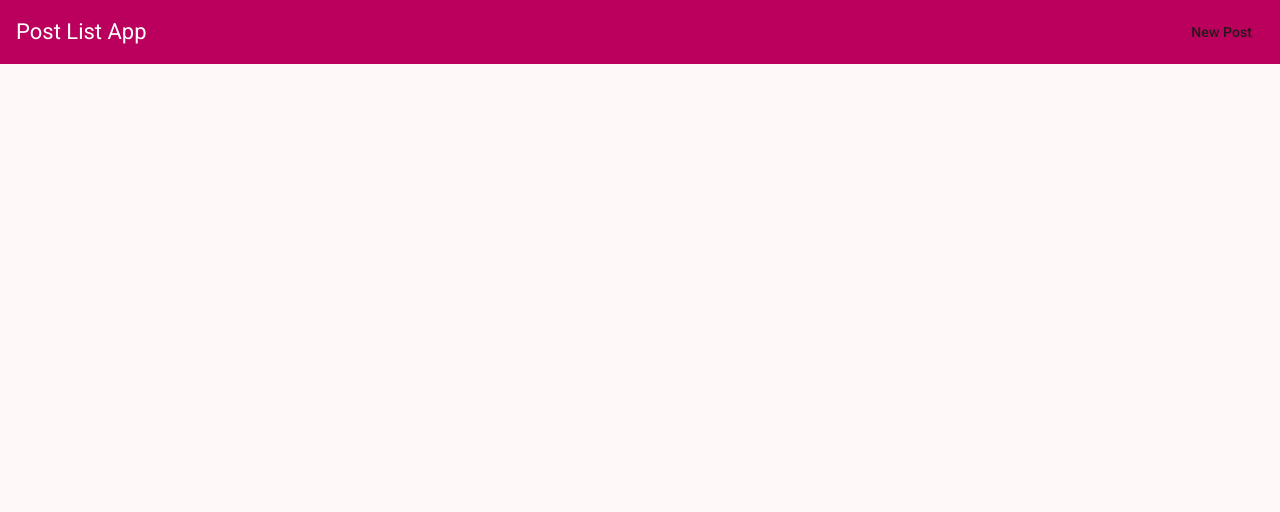
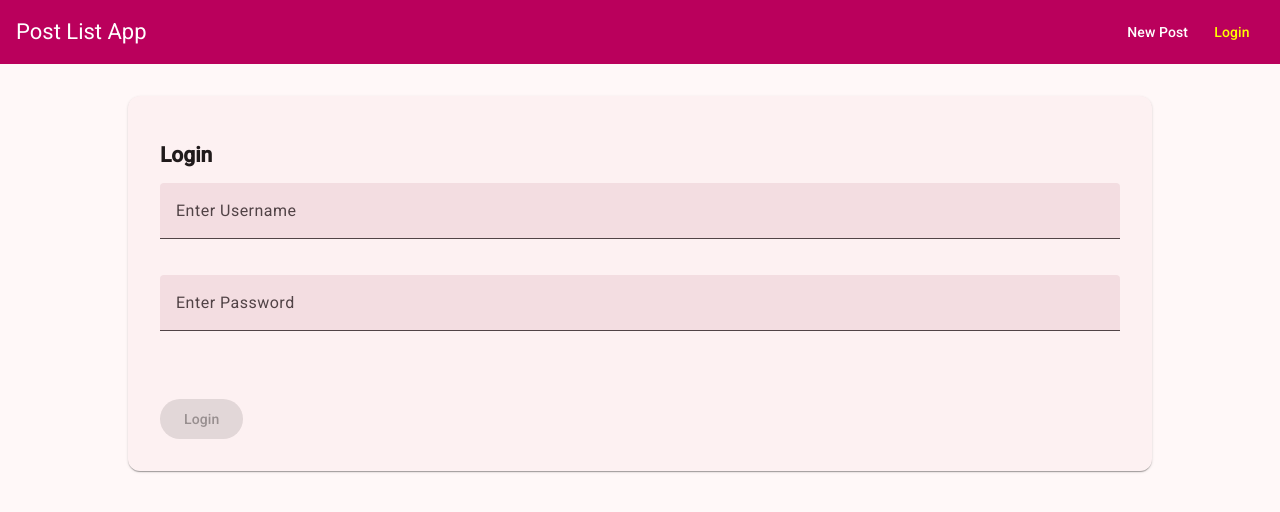
Before and after one commit to MEGHA2507/Post-MEAN-App, an Angular app: page /login in a window 1280 px wide. Before the commit this address led to /. Shown: the top 512 px of the page. Built offline with nearby package versions, Linux system fonts and the light colour scheme.

Commit message:
login form and adding it in header to navigate from home page

```diff
--- a/src/app/header/header.html
+++ b/src/app/header/header.html
@@ -1,9 +1,12 @@
 <mat-toolbar>
-    <span routerLink="/">Post List App</span>
+    <span routerLink="/" class="link">Post List App</span>
     <span class="spacer"></span>
     <ul>
         <li>
-            <a mat-button routerLink="/createPost" routerLinkActive="mat-accent">New Post</a>
+            <a mat-button routerLink="/createPost" routerLinkActive="active-link" class="link">New Post</a>
+        </li>
+        <li>
+            <a mat-button routerLink="/login" routerLinkActive="active-link" class="link">Login</a>
         </li>
     </ul>
 </mat-toolbar>
--- a/src/app/header/header.scss
+++ b/src/app/header/header.scss
@@ -8,7 +8,13 @@ mat-toolbar{
   color: #fff;
 }
 
+.link{
+  cursor: pointer;
+}
+
 ul{
+  display: flex;
+  flex-direction: row;
   list-style: none;
   padding: 0;
   margin: 0;
@@ -16,7 +22,11 @@ ul{
 
 a{
   text-decoration: none;
-  color:#fff;
+  color:#fff !important;
+}
+
+.active-link{
+  color: yellow !important;
 }
 
 .spacer{
--- /dev/null
+++ b/src/app/login/login.html
@@ -0,0 +1,14 @@
+<mat-card>
+    <h2>Login</h2>
+    <form [formGroup]="loginForm" (click)="loginSubmit()">
+        <mat-form-field>
+            <input matInput type="text" formControlName="username" placeholder="Enter Username">
+            <mat-error *ngIf="loginForm.get('username')?.invalid">Please enter a username!!</mat-error>
+        </mat-form-field>
+        <mat-form-field>
+            <input matInput type="password" formControlName="password" placeholder="Enter Password">
+            <mat-error *ngIf="loginForm.get('username')?.invalid">Please enter a password!!</mat-error>
+        </mat-form-field>
+        <button mat-raised-button type="submit" [disabled]="loginForm.invalid">Login</button>
+    </form>
+</mat-card>
--- /dev/null
+++ b/src/app/login/login.scss
@@ -0,0 +1,10 @@
+mat-card{
+    padding: 2rem;
+}
+mat-form-field{
+    display: block;
+    margin-bottom: 1rem;
+}
+button[type="submit"]{
+    margin-top: 2rem;
+}
--- /dev/null
+++ b/src/app/login/login.ts
@@ -0,0 +1,29 @@
+import { CommonModule } from '@angular/common';
+import { Component, OnInit } from '@angular/core';
+import { FormControl, FormGroup, ReactiveFormsModule, Validators } from '@angular/forms';
+import { MatButtonModule } from '@angular/material/button';
+import { MatCardModule } from '@angular/material/card';
+import { MatInputModule } from '@angular/material/input';
+import { MatError, MatFormField } from '@angular/material/select';
+
+@Component({
+  selector: 'app-login',
+  imports: [MatButtonModule, MatFormField, MatError, MatCardModule, CommonModule, ReactiveFormsModule, MatInputModule],
+  templateUrl: './login.html',
+  styleUrl: './login.scss',
+})
+export class Login implements OnInit{
+  loginForm!: FormGroup;
+
+  ngOnInit(): void {
+    this.loginForm = new FormGroup({
+      username: new FormControl('', {validators: Validators.required}),
+      password: new FormControl('', {validators: Validators.required})
+    })
+  }
+
+  loginSubmit(){
+    console.log(this.loginForm.value);
+  }
+
+}
--- /dev/null
+++ b/src/app/signup/signup.html
@@ -0,0 +1 @@
+<p>signup works!</p>
```
Also changed, not shown: src/app/app.routes.ts (+10 -0 lines), src/app/signup/signup.ts (added, +11 -0 lines), src/app/signup/signup.scss (added), 2 other files (tests, documents, lock files or other folders).
